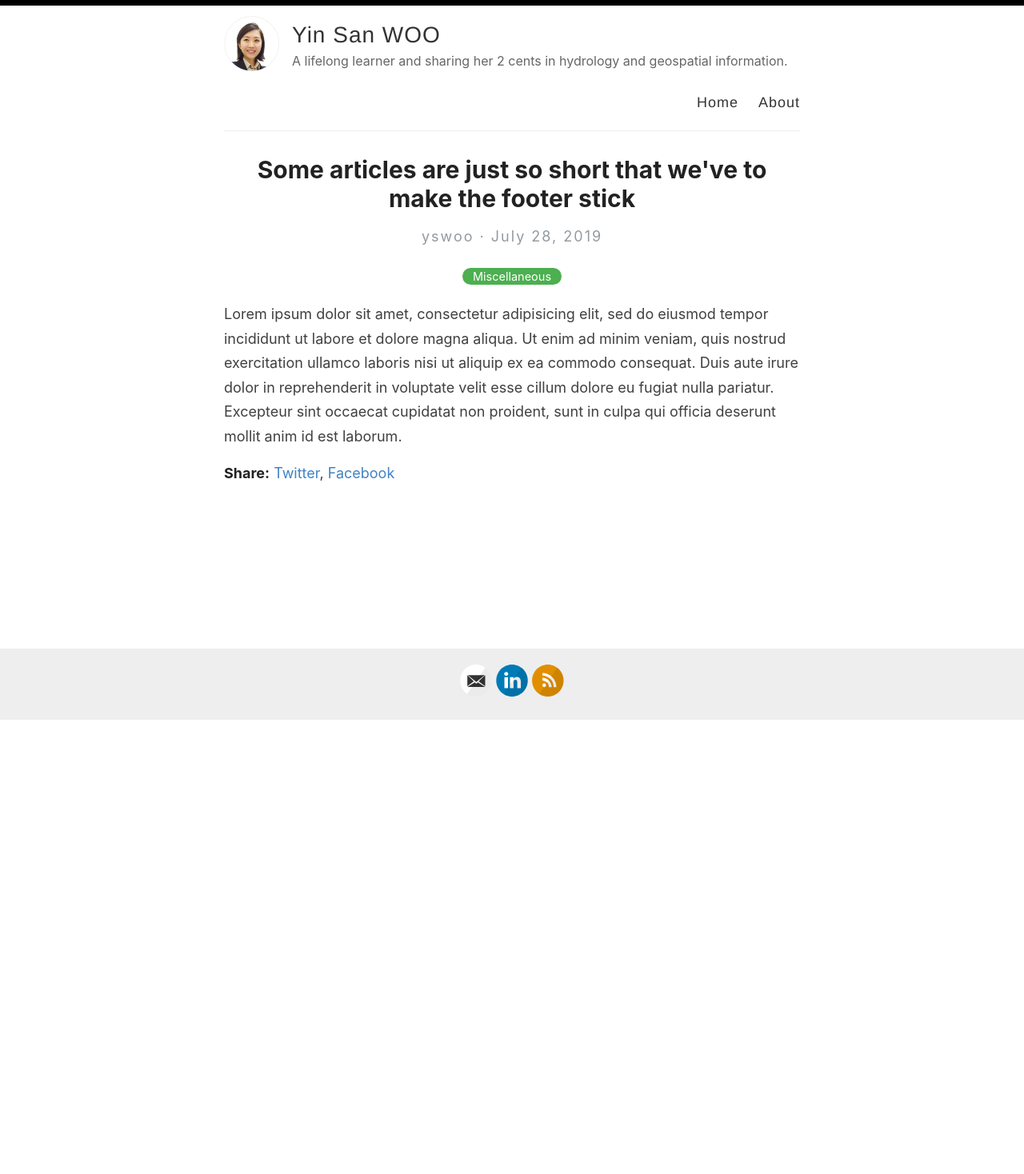
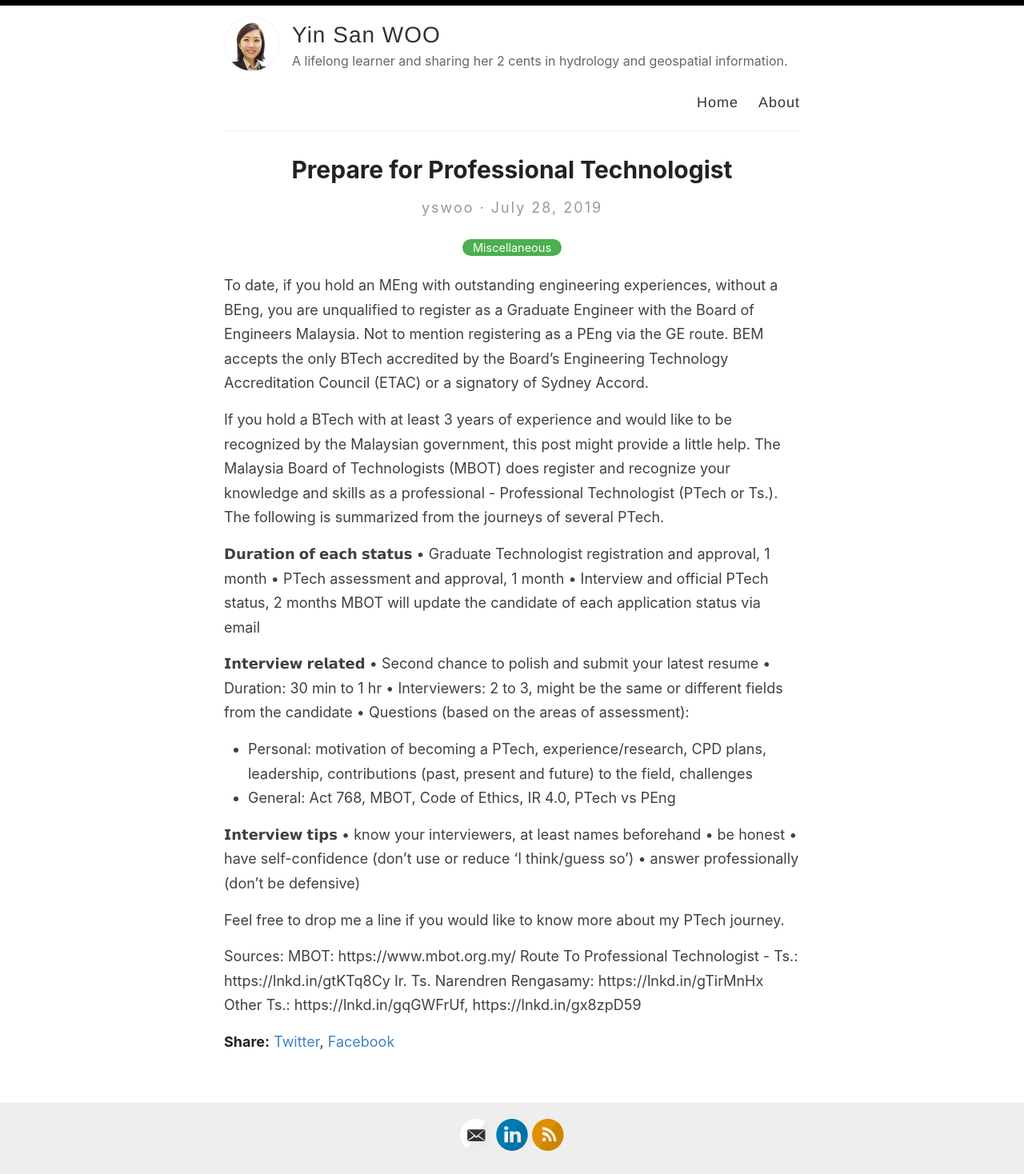
Before and after one commit to yinsanwoo/yinsanwoo.github.io, a Jekyll site: the page built from _posts/2019-7-28-super-short-article.md, in a window 1280 px wide. Shown: the whole page at 80% size. Built offline with Jekyll 4.4.1, drawn with Linux system fonts in a browser that asks for light colours; comment, search, counter and statistics services are not loaded; before the commit the page ends 901 px from its top, so only the background shows below that.

Commit message:
Update 2019-7-28-super-short-article.md

```diff
--- a/_posts/2019-7-28-super-short-article.md
+++ b/_posts/2019-7-28-super-short-article.md
@@ -1,7 +1,37 @@
 ---
 layout: post
-title: Some articles are just so short that we've to make the footer stick
+title: Prepare for Professional Technologist
 categories: Miscellaneous
 ---
 
-Lorem ipsum dolor sit amet, consectetur adipisicing elit, sed do eiusmod tempor incididunt ut labore et dolore magna aliqua. Ut enim ad minim veniam, quis nostrud exercitation ullamco laboris nisi ut aliquip ex ea commodo consequat. Duis aute irure dolor in reprehenderit in voluptate velit esse cillum dolore eu fugiat nulla pariatur. Excepteur sint occaecat cupidatat non proident, sunt in culpa qui officia deserunt mollit anim id est laborum.
+To date, if you hold an MEng with outstanding engineering experiences, without a BEng, you are unqualified to register as a Graduate Engineer with the Board of Engineers Malaysia. Not to mention registering as a PEng via the GE route. BEM accepts the only BTech accredited by the Board’s Engineering Technology Accreditation Council (ETAC) or a signatory of Sydney Accord.
+
+If you hold a BTech with at least 3 years of experience and would like to be recognized by the Malaysian government, this post might provide a little help. The Malaysia Board of Technologists (MBOT) does register and recognize your knowledge and skills as a professional - Professional Technologist (PTech or Ts.). The following is summarized from the journeys of several PTech.
+
+𝗗𝘂𝗿𝗮𝘁𝗶𝗼𝗻 𝗼𝗳 𝗲𝗮𝗰𝗵 𝘀𝘁𝗮𝘁𝘂𝘀
+• Graduate Technologist registration and approval, 1 month
+• PTech assessment and approval, 1 month
+• Interview and official PTech status, 2 months
+MBOT will update the candidate of each application status via email
+
+𝗜𝗻𝘁𝗲𝗿𝘃𝗶𝗲𝘄 𝗿𝗲𝗹𝗮𝘁𝗲𝗱
+• Second chance to polish and submit your latest resume
+• Duration: 30 min to 1 hr
+• Interviewers: 2 to 3, might be the same or different fields from the candidate
+• Questions (based on the areas of assessment):
+  - Personal: motivation of becoming a PTech, experience/research, CPD plans, leadership, contributions (past, present and future) to the field, challenges
+  - General: Act 768, MBOT, Code of Ethics, IR 4.0, PTech vs PEng
+
+𝗜𝗻𝘁𝗲𝗿𝘃𝗶𝗲𝘄 𝘁𝗶𝗽𝘀
+• know your interviewers, at least names beforehand
+• be honest
+• have self-confidence (don't use or reduce 'I think/guess so')
+• answer professionally (don't be defensive)
+
+Feel free to drop me a line if you would like to know more about my PTech journey.
+
+Sources:
+MBOT: https://www.mbot.org.my/
+Route To Professional Technologist - Ts.: https://lnkd.in/gtKTq8Cy
+Ir. Ts. Narendren Rengasamy: https://lnkd.in/gTirMnHx
+Other Ts.: https://lnkd.in/gqGWFrUf, https://lnkd.in/gx8zpD59
```
